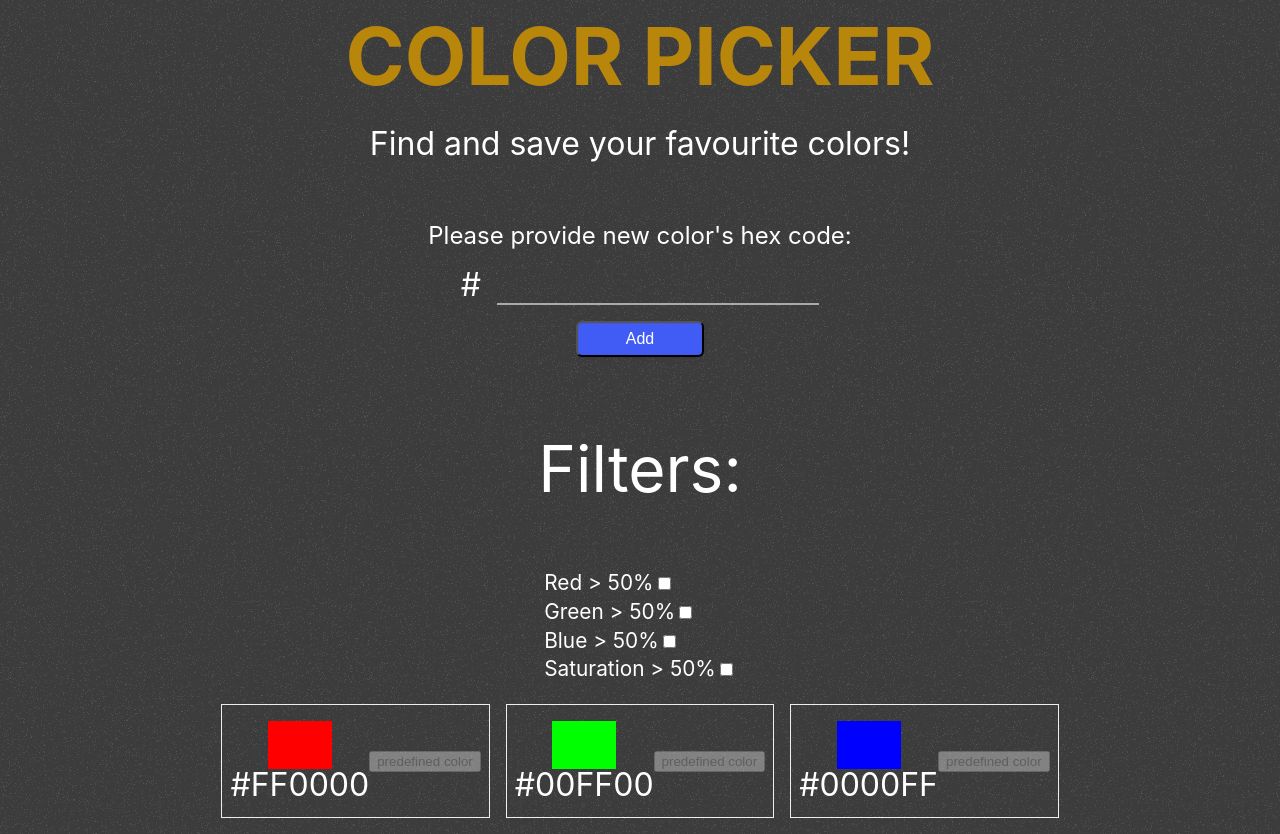
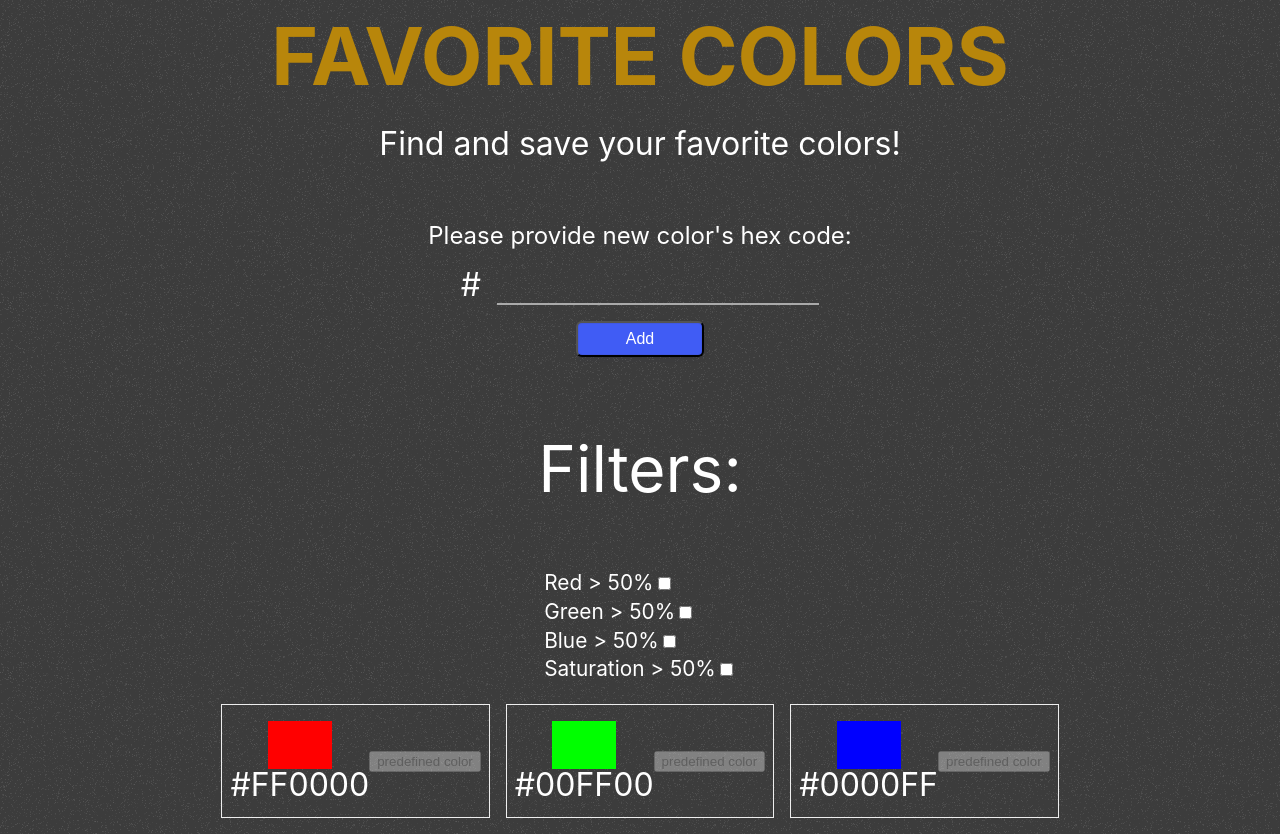
Before and after one commit to Jinpai666/favourite-colors, a React (Create React App) app: page / in a window 1280 px wide. Built offline with nearby package versions, Linux system fonts and the light colour scheme.

Commit message:
unify english to american

```diff
--- a/src/components/Header.tsx
+++ b/src/components/Header.tsx
@@ -3,11 +3,10 @@ import React from "react";
 
 const Header = () => {
 
-
     return(
         <>
-            <h1 className={"header"}>COLOR PICKER</h1>
-            <p className={"header__text"}>Find and save your favourite colors!</p>
+            <h1 className={"header"}>FAVORITE COLORS</h1>
+            <p className={"header__text"}>Find and save your favorite colors!</p>
         </>
     )
 }
```
